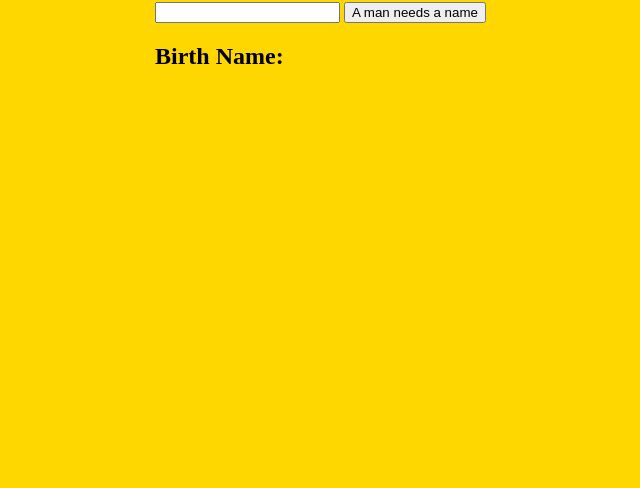
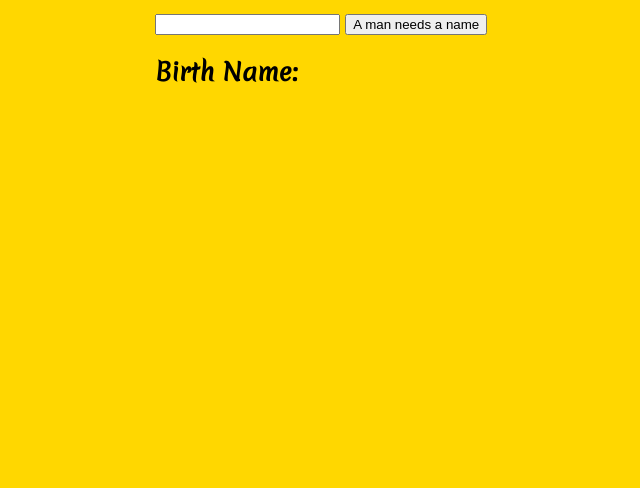
Before and after one commit to racheleckenrod/rappers-api, a website: page index.html in a window 1280 px wide. Shown: the part 312-800 px from the top of the page, without its empty margins (101-741 px from the left). Drawn offline with Linux system fonts and the light colour scheme.

Commit message:
adding font

```diff
--- a/css/style.css
+++ b/css/style.css
@@ -1,4 +1,5 @@
 body{
+    font-family: 'Merienda', serif;
     background: gold;
     margin: 20%;
 }
--- a/index.html
+++ b/index.html
@@ -5,6 +5,9 @@
     <meta http-equiv="X-UA-Compatible" content="IE=edge">
     <meta name="viewport" content="width=device-width, initial-scale=1.0">
     <title>Document</title>
+    <link rel="preconnect" href="https://fonts.googleapis.com">
+    <link rel="preconnect" href="https://fonts.gstatic.com" crossorigin>
+    <link href="https://fonts.googleapis.com/css2?family=Merienda&display=swap" rel="stylesheet">
     <link rel="stylesheet" href="css/style.css">
 </head>
 <body>
```
